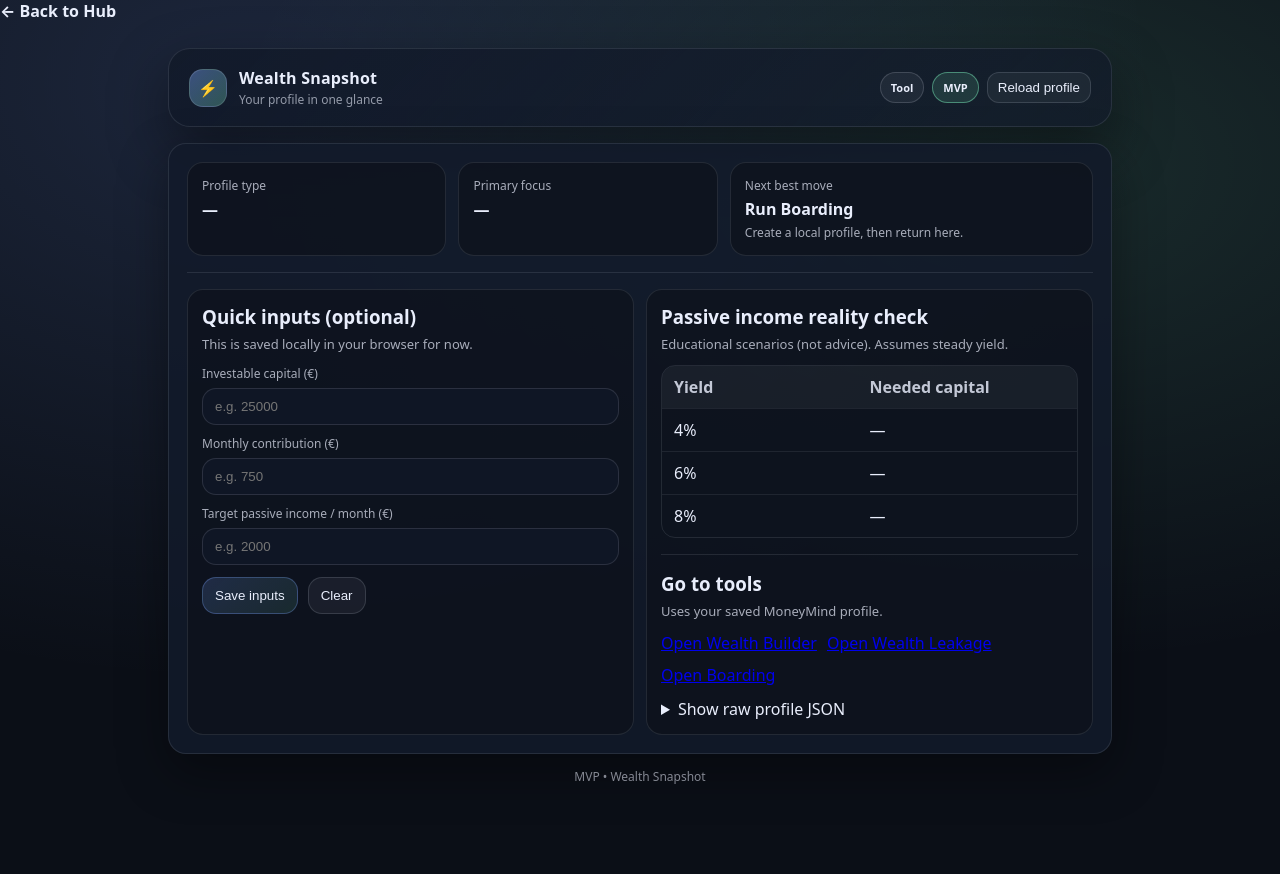
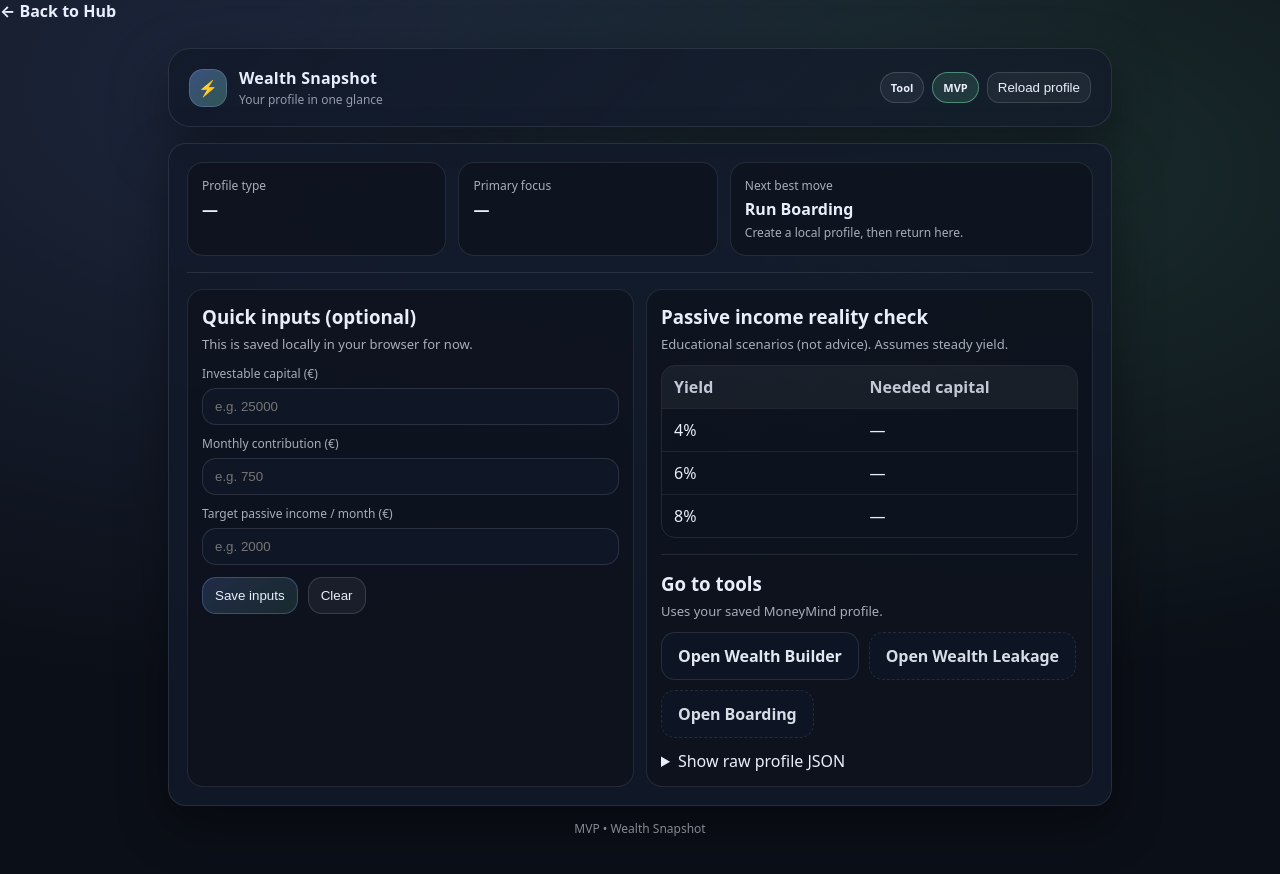
Before and after one commit to PPHaag/moneymind-mvp, a plain HTML site: page tools/snapshot/index.html in a window 1280 px wide. Before the commit the page ends 825 px from the top, so only its background shows below. Drawn offline with Linux system fonts and the light colour scheme.

Commit message:
Update style.css

```diff
--- a/tools/snapshot/style.css
+++ b/tools/snapshot/style.css
@@ -147,3 +147,43 @@ button.secondary{
   opacity:.9;
 }
 .mm-back:hover{opacity:1}
+
+/* Make <a> look like MoneyMind buttons */
+.mm-btn{
+  display:inline-flex;
+  align-items:center;
+  justify-content:center;
+  gap:10px;
+  padding:12px 16px;
+  border-radius:14px;
+  border:1px solid rgba(148,163,184,.18);
+  background: rgba(15,23,42,.55);
+  color:#e2e8f0;
+  text-decoration:none;
+  font-weight:800;
+  letter-spacing:-.1px;
+  cursor:pointer;
+  transition: transform .12s ease, border-color .12s ease, background .12s ease;
+}
+
+.mm-btn:hover{
+  transform: translateY(-1px);
+  border-color: rgba(45,212,191,.25);
+  background: rgba(15,23,42,.72);
+}
+
+.mm-btn.secondary{
+  opacity:.95;
+  border-style:dashed;
+}
+
+.mm-btn:active{
+  transform: translateY(0px);
+}
+
+.mm-btn-row{
+  display:flex;
+  flex-wrap:wrap;
+  gap:10px;
+  margin-top:12px;
+}
```
